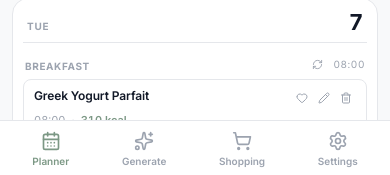
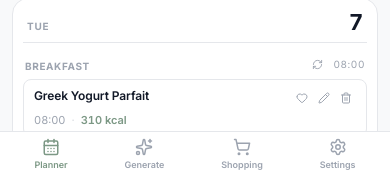
Before and after one commit to rnogales16/diet-planner, a Vue app: page / in a window 390 px wide. Shown: the part 669-844 px from the top of the page. Built offline with nearby package versions, Linux system fonts and the light colour scheme; no server answers.

Commit message:
Shrink mobile nav bar: smaller icons, tighter padding

```diff
--- a/src/components/layout/MobileNav.vue
+++ b/src/components/layout/MobileNav.vue
@@ -23,7 +23,7 @@ const links = [
       active-class="is-active"
       :exact-active-class="link.exact ? 'is-active' : undefined"
     >
-      <component :is="link.icon" :size="20" />
+      <component :is="link.icon" :size="18" />
       <span class="mobile-nav__label">{{ t(`header.${link.key}`) }}</span>
     </RouterLink>
   </nav>
@@ -44,7 +44,7 @@ const links = [
     z-index: 40;
     background-color: var(--surface);
     border-top: 1px solid var(--border);
-    padding: 4px 8px;
+    padding: 2px 8px;
     padding-bottom: env(safe-area-inset-bottom, 0px);
     justify-content: space-around;
     gap: 4px;
@@ -68,14 +68,14 @@ const links = [
     display: flex;
     flex-direction: column;
     align-items: center;
-    gap: 3px;
-    padding: 6px 12px;
+    gap: 2px;
+    padding: 4px 8px;
     border-radius: var(--radius-sm);
     color: var(--text-faint);
     text-decoration: none;
-    font-size: 10px;
+    font-size: 9px;
     font-weight: 600;
-    min-width: 56px;
+    min-width: 48px;
     transition: color 0.15s ease;
   }
 
```
